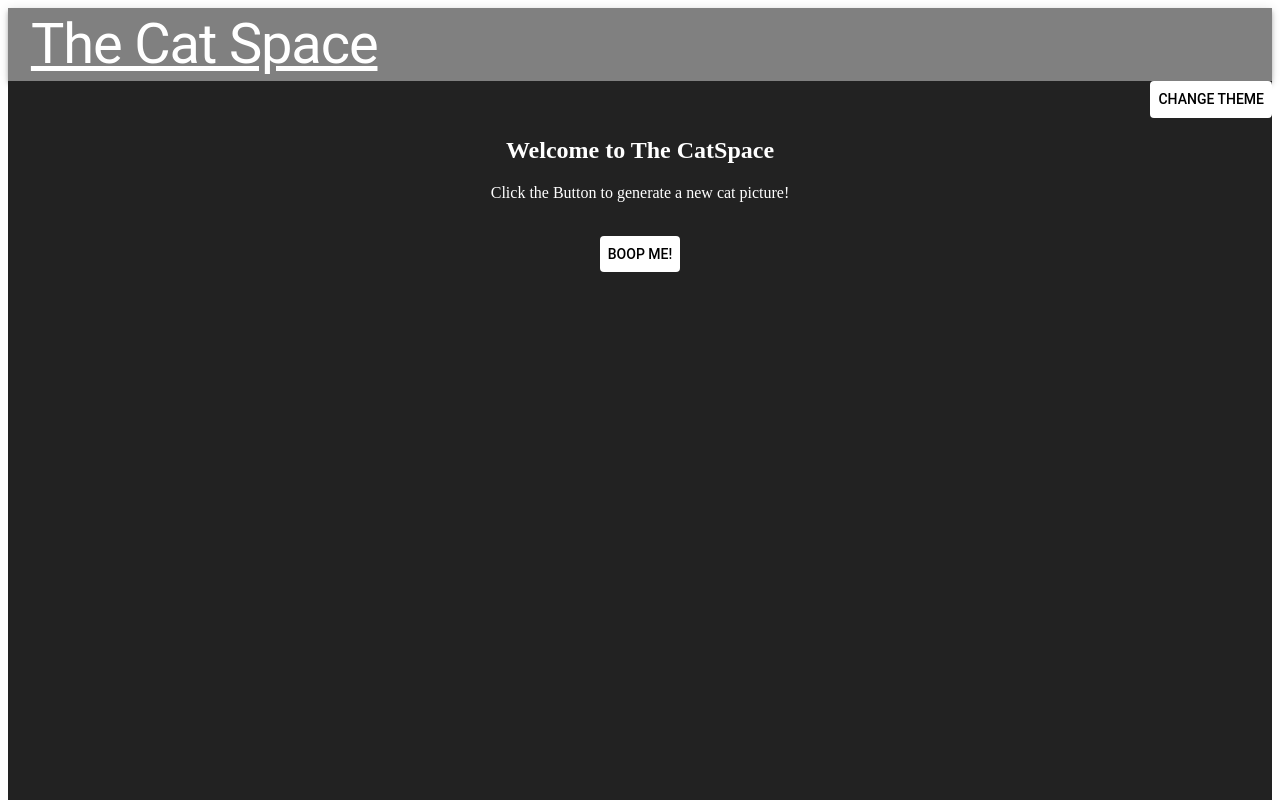
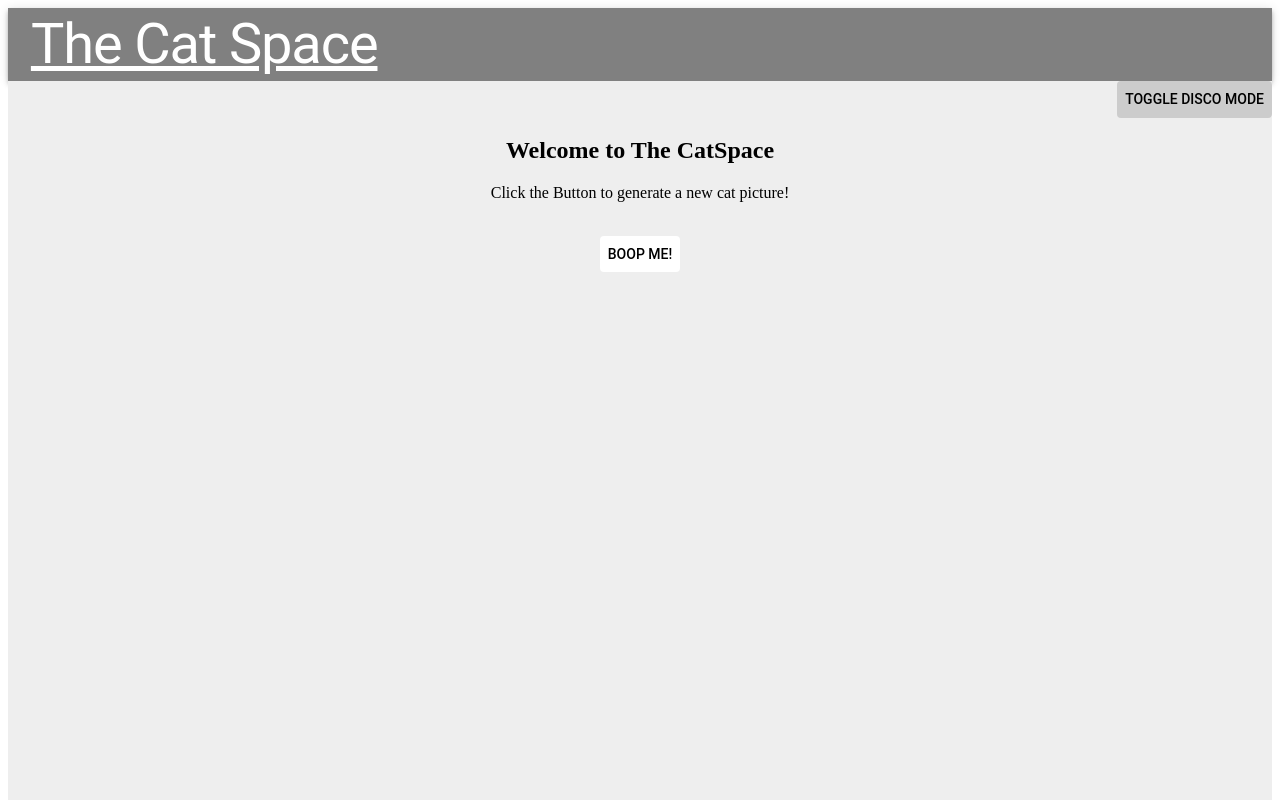
Before and after one commit to steventhebarker/myapp, a React (Create React App) app: page / in a window 1280 px wide. Shown: the top 800 px of the page. Built offline with nearby package versions, Linux system fonts and the light colour scheme; the HTML template or start-up script is replaced by a standard one.

Commit message:
Added Disco Mode!
Added Disco Mode.

```diff
--- a/src/App.tsx
+++ b/src/App.tsx
@@ -6,31 +6,53 @@ import {themes, ThemeContext} from './theme-context';
 interface IState {
   results: any,
   theme: any,
-  toggleTheme: any,
   url: string
+  discoMode: any
 }
 
 
 export default class App extends React.Component<{}, IState>{
   constructor(props: any) {
     super(props);
-
+    console.log('constructor')
     this.state = {
       results: "",
       url: '',
-      theme: themes.dark,
-      toggleTheme: this.toggleTheme(),
+      theme: themes.light,
+      discoMode: '0'
     };
   }
 
-  public toggleTheme = () => {
+  public changeTheme = () => {
     this.setState(state => ({
-      theme:
-        state.theme === themes.light
-          ? themes.dark
-          : themes.light,
+        theme:
+          state.discoMode === 1
+          ? state.theme === themes.red
+              ? themes.orange
+              : state.theme === themes.orange
+                ? themes.yellow
+                : state.theme === themes.yellow
+                  ? themes.green
+                  : state.theme === themes.green
+                    ? themes.blue
+                    : state.theme === themes.blue
+                      ? themes.purple
+                      : themes.red
+
+          : themes.light
     }));
-  };
+    setTimeout(this.changeTheme, 500);
+  }
+
+public toggleTheme = () => {
+  this.setState(state => ({
+      discoMode:
+        state.discoMode==0
+        ? 1
+        : 0
+  }));
+  this.changeTheme();
+}
 
 
   imageurl = '';
@@ -59,7 +81,7 @@ export default class App extends React.Component<{}, IState>{
         <div className="centreText" style={{backgroundColor: theme.theme.background, color: theme.theme.foreground, height: 1000}} >
           {
           <form>
-                    <Button onClick={this.toggleTheme} style={{backgroundColor: "White", color: "Black", float: "right"}}>Change Theme</Button>
+                    <Button onClick={this.toggleTheme.bind(this)} style={{backgroundColor: "#cccccc", color: "black", float: "right"}}>Toggle Disco Mode</Button>
                     <br /> <br />
           <label>
           <h2>Welcome to The CatSpace</h2>
--- a/src/theme-context.tsx
+++ b/src/theme-context.tsx
@@ -9,6 +9,30 @@ export const themes = {
       foreground: '#ffffff',
       background: '#222222',
     },
+    red: {
+      foreground: '#000000',
+      background: 'red',
+    },
+    orange: {
+      foreground: '#000000',
+      background: 'orange',
+    },
+    yellow: {
+      foreground: '#000000',
+      background: 'yellow',
+    },
+    green: {
+      foreground: '#000000',
+      background: 'green',
+    },
+    blue: {
+      foreground: '#000000',
+      background: 'blue',
+    },
+    purple: {
+      foreground: '#000000',
+      background: 'purple',
+    },
   };
 
   export const ThemeContext = React.createContext({
```
